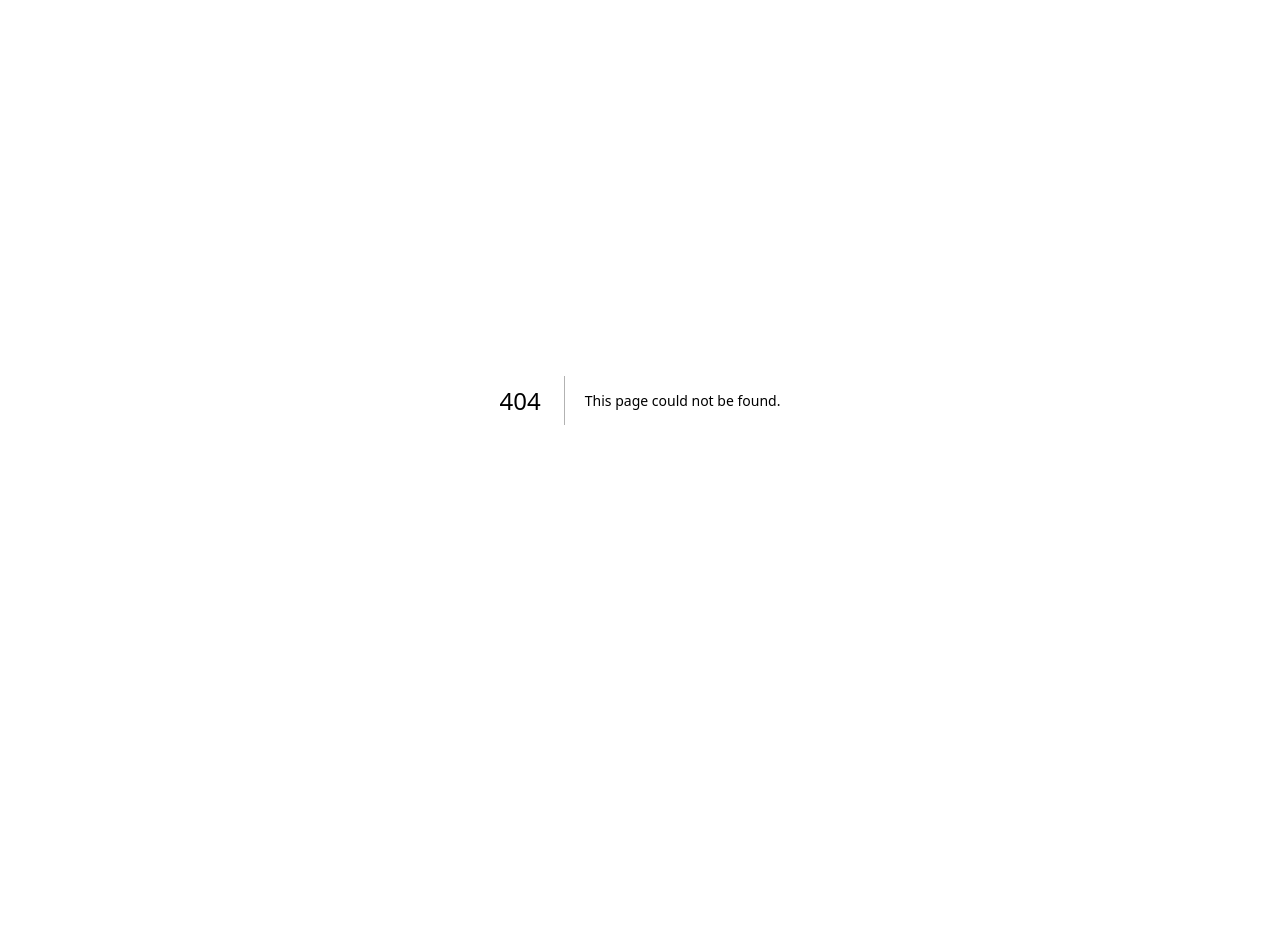
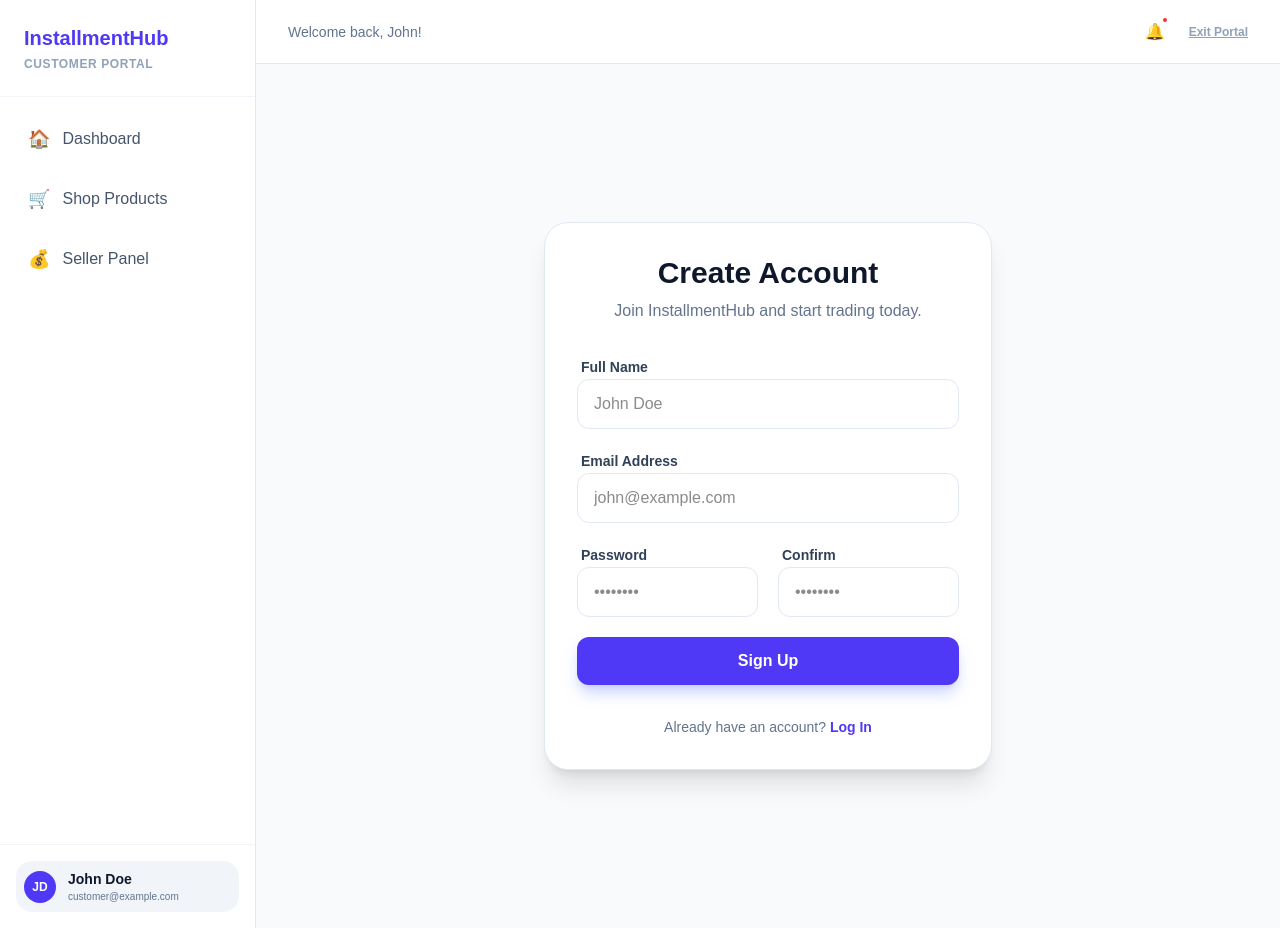
Before and after one commit to esquivelmj24/InstallmentApp, a Next.js app: page /register in a window 1280 px wide. Before the commit this address had no page. Before the commit the page ends 800 px from the top, so only its background shows below. Built offline with nearby package versions, Linux system fonts and the light colour scheme.

Commit message:
Add Customer Registration and Login flows

```diff
--- /dev/null
+++ b/src/app/(customer)/login/page.tsx
@@ -0,0 +1,85 @@
+'use client';
+import React, { useState } from 'react';
+import Link from 'next/link';
+import { useRouter } from 'next/navigation';
+
+export default function LoginPage() {
+  const router = useRouter();
+  const [formData, setFormData] = useState({
+    email: '',
+    password: '',
+  });
+  const [error, setError] = useState('');
+  const [loading, setLoading] = useState(false);
+
+  const handleSubmit = async (e: React.FormEvent) => {
+    e.preventDefault();
+    setError('');
+
+    setLoading(true);
+    // Mock API Call
+    setTimeout(() => {
+      console.log('User Logged In:', formData.email);
+      setLoading(false);
+      router.push('/dashboard');
+    }, 1500);
+  };
+
+  return (
+    <div className="min-h-screen bg-slate-50 flex items-center justify-center p-6">
+      <div className="max-w-md w-full bg-white rounded-3xl shadow-xl border border-slate-200 p-8 space-y-8">
+        <div className="text-center space-y-2">
+          <h1 className="text-3xl font-bold text-slate-900">Welcome Back</h1>
+          <p className="text-slate-500">Log in to manage your installment orders.</p>
+        </div>
+
+        <form onSubmit={handleSubmit} className="space-y-5">
+          <div className="space-y-2">
+            <label className="text-sm font-semibold text-slate-700 ml-1">Email Address</label>
+            <input
+              type="email"
+              required
+              className="w-full px-4 py-3 rounded-xl border border-slate-200 focus:ring-2 focus:ring-indigo-500 outline-none transition-all"
+              placeholder="john@example.com"
+              value={formData.email}
+              onChange={(e) => setFormData({...formData, email: e.target.value})}
+            />
+          </div>
+
+          <div className="space-y-2">
+            <div className="flex justify-between items-center ml-1">
+              <label className="text-sm font-semibold text-slate-700">Password</label>
+              <Link href="#" className="text-xs text-indigo-600 font-bold hover:underline">Forgot Password?</Link>
+            </div>
+            <input
+              type="password"
+              required
+              className="w-full px-4 py-3 rounded-xl border border-slate-200 focus:ring-2 focus:ring-indigo-500 outline-none transition-all"
+              placeholder="••••••••"
+              value={formData.password}
+              onChange={(e) => setFormData({...formData, password: e.target.value})}
+            />
+          </div>
+
+          {error && (
+            <div className="p-3 bg-rose-50 text-rose-600 text-xs font-bold rounded-lg border border-rose-100">
+              {error}
+            </div>
+          )}
+
+          <button
+            type="submit"
+            disabled={loading}
+            className="w-full py-3 px-6 bg-indigo-600 text-white font-bold rounded-xl hover:bg-indigo-700 transition-all disabled:opacity-50 shadow-lg shadow-indigo-200"
+          >
+            {loading ? 'Authenticating...' : 'Log In'}
+          </button>
+        </form>
+
+        <div className="text-center text-sm text-slate-500">
+          Don't have an account? <Link href="/register" className="text-indigo-600 font-bold hover:underline">Sign Up</Link>
+        </div>
+      </div>
+    </div>
+  );
+}
--- /dev/null
+++ b/src/app/(customer)/register/page.tsx
@@ -0,0 +1,114 @@
+'use client';
+import React, { useState } from 'react';
+import Link from 'next/link';
+import { useRouter } from 'next/navigation';
+
+export default function RegisterPage() {
+  const router = useRouter();
+  const [formData, setFormData] = useState({
+    name: '',
+    email: '',
+    password: '',
+    confirmPassword: '',
+  });
+  const [error, setError] = useState('');
+  const [loading, setLoading] = useState(false);
+
+  const handleSubmit = async (e: React.FormEvent) => {
+    e.preventDefault();
+    setError('');
+
+    if (formData.password !== formData.confirmPassword) {
+      setError('Passwords do not match');
+      return;
+    }
+
+    setLoading(true);
+    // Mock API Call
+    setTimeout(() => {
+      console.log('User Registered:', formData);
+      setLoading(false);
+      router.push('/login');
+    }, 1500);
+  };
+
+  return (
+    <div className="min-h-screen bg-slate-50 flex items-center justify-center p-6">
+      <div className="max-w-md w-full bg-white rounded-3xl shadow-xl border border-slate-200 p-8 space-y-8">
+        <div className="text-center space-y-2">
+          <h1 className="text-3xl font-bold text-slate-900">Create Account</h1>
+          <p className="text-slate-500">Join InstallmentHub and start trading today.</p>
+        </div>
+
+        <form onSubmit={handleSubmit} className="space-y-5">
+          <div className="space-y-2">
+            <label className="text-sm font-semibold text-slate-700 ml-1">Full Name</label>
+            <input
+              type="text"
+              required
+              className="w-full px-4 py-3 rounded-xl border border-slate-200 focus:ring-2 focus:ring-indigo-500 outline-none transition-all"
+              placeholder="John Doe"
+              value={formData.name}
+              onChange={(e) => setFormData({...formData, name: e.target.value})}
+            />
+          </div>
+
+          <div className="space-y-2">
+            <label className="text-sm font-semibold text-slate-700 ml-1">Email Address</label>
+            <input
+              type="email"
+              required
+              className="w-full px-4 py-3 rounded-xl border border-slate-200 focus:ring-2 focus:ring-indigo-500 outline-none transition-all"
+              placeholder="john@example.com"
+              value={formData.email}
+              onChange={(e) => setFormData({...formData, email: e.target.value})}
+            />
+          </div>
+
+          <div className="grid grid-cols-1 gap-5 sm:grid-cols-2">
+            <div className="space-y-2">
+              <label className="text-sm font-semibold text-slate-700 ml-1">Password</label>
+              <input
+                type="password"
+                required
+                className="w-full px-4 py-3 rounded-xl border border-slate-200 focus:ring-2 focus:ring-indigo-500 outline-none transition-all"
+                placeholder="••••••••"
+                value={formData.password}
+                onChange={(e) => setFormData({...formData, password: e.target.value})}
+              />
+            </div>
+            <div className="space-y-2">
+              <label className="text-sm font-semibold text-slate-700 ml-1">Confirm</label>
+              <input
+                type="password"
+                required
+                className="w-full px-4 py-3 rounded-xl border border-slate-200 focus:ring-2 focus:ring-indigo-500 outline-none transition-all"
+                placeholder="••••••••"
+                value={formData.confirmPassword}
+                onChange={(e) => setFormData({...formData, confirmPassword: e.target.value})}
+              />
+            </div>
+          </div>
+
+          {error && (
+            <div className="p-3 bg-rose-50 text-rose-600 text-xs font-bold rounded-lg border border-rose-100">
+              {error}
+            </div>
+          )}
+
+          <button
+            type="submit"
+            disabled={loading}
+            className="w-full py-3 px-6 bg-indigo-600 text-white font-bold rounded-xl hover:bg-indigo-700 transition-all disabled:opacity-50 shadow-lg shadow-indigo-200"
+          >
+            {loading ? 'Creating Account...' : 'Sign Up'}
+          </button>
+        </form>
+
+        <div className="text-center text-sm text-slate-500">
+          Already have an account? <Link href="/login" className="text-indigo-600 font-bold hover:underline">Log In</Link>
+        </div>
+      </div>
+    </div>
+  );
+}
--- a/src/app/page.tsx
+++ b/src/app/page.tsx
@@ -12,6 +12,15 @@ export default function LandingPage() {
             The premier marketplace for secure installment-based commerce.
             Buy from trusted sellers or apply to start your own business.
           </p>
+        </div>
+
+        <div className="flex justify-center gap-4 mb-12">
+          <Link href="/login" className="px-6 py-2 bg-white text-slate-600 font-semibold rounded-full border border-slate-200 hover:bg-slate-50 transition-colors">
+            Log In
+          </Link>
+          <Link href="/register" className="px-6 py-2 bg-indigo-600 text-white font-semibold rounded-full hover:bg-indigo-700 transition-colors shadow-md shadow-indigo-200">
+            Join Now
+          </Link>
         </div>
 
         <div className="grid md:grid-cols-2 gap-8 max-w-3xl mx-auto">
```
